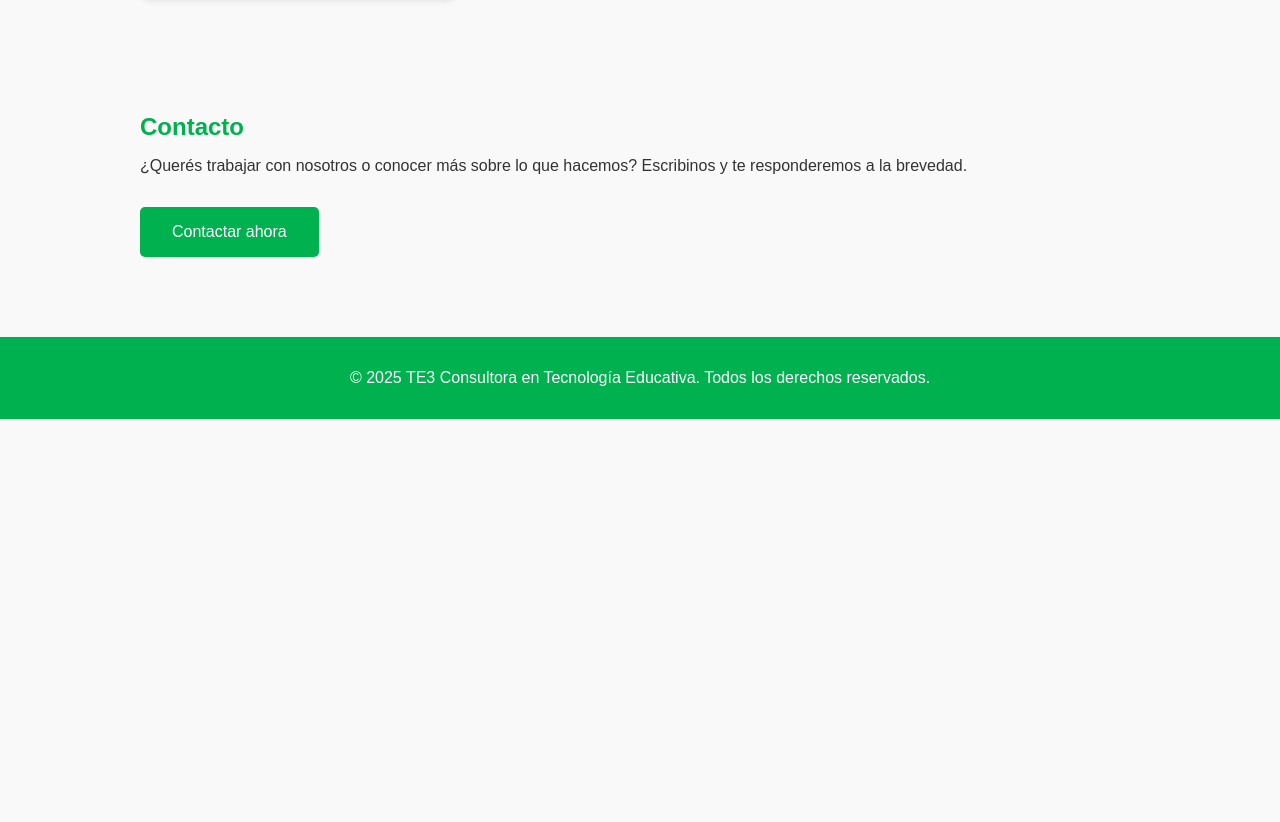
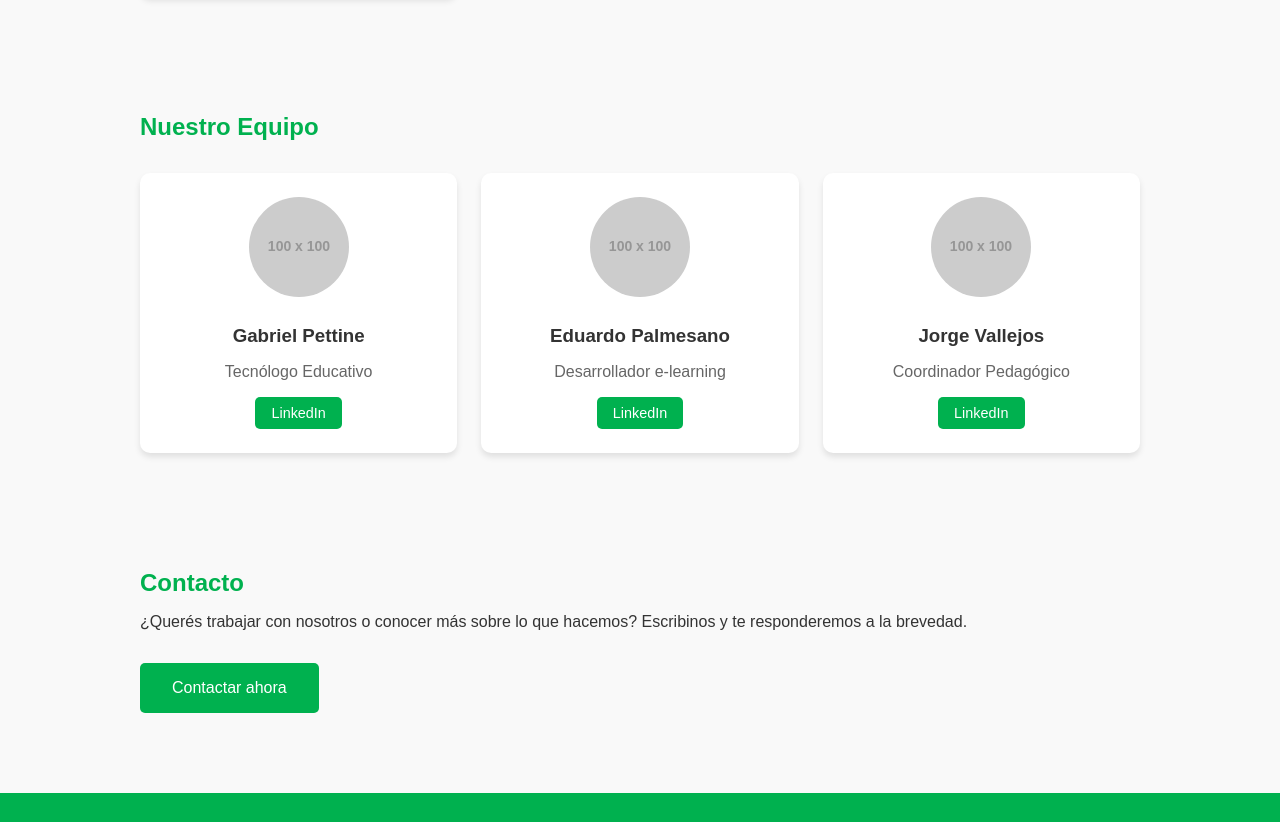
Before and after one commit to GabrielPettine76/te3, a plain HTML site: page index.html in a window 1280 px wide. Shown: the part 996-1818 px from the top of the page. Before the commit the page ends 1415 px from the top, so only its background shows below. Drawn offline with Linux system fonts and the light colour scheme; placeholder pictures from the web are drawn by us.

Commit message:
Update index.html

```diff
--- a/index.html
+++ b/index.html
@@ -70,6 +70,47 @@
     .cta:hover {
       background: #008f3e;
     }
+    /* Estilos para el equipo */
+    .team {
+      display: grid;
+      grid-template-columns: repeat(auto-fit, minmax(250px, 1fr));
+      gap: 1.5rem;
+      margin-top: 2rem;
+    }
+    .member {
+      background: white;
+      padding: 1.5rem;
+      border-radius: 10px;
+      box-shadow: 0 4px 6px rgba(0,0,0,0.1);
+      text-align: center;
+    }
+    .member img {
+      width: 100px;
+      height: 100px;
+      border-radius: 50%;
+      object-fit: cover;
+      margin-bottom: 1rem;
+    }
+    .member h3 {
+      margin: 0.5rem 0;
+      color: #333;
+    }
+    .member p {
+      color: #666;
+      margin-bottom: 1rem;
+    }
+    .member a {
+      display: inline-block;
+      padding: 0.5rem 1rem;
+      background: #00b14f;
+      color: white;
+      border-radius: 5px;
+      text-decoration: none;
+      font-size: 0.9rem;
+    }
+    .member a:hover {
+      background: #008f3e;
+    }
   </style>
 </head>
 <body>
@@ -106,6 +147,31 @@
     </div>
   </section>
 
+  <!-- Nueva sección Equipo -->
+  <section>
+    <h2>Nuestro Equipo</h2>
+    <div class="team">
+      <div class="member">
+        <img src="https://via.placeholder.com/100" alt="Gabriel Pettine">
+        <h3>Gabriel Pettine</h3>
+        <p>Tecnólogo Educativo</p>
+        <a href="https://www.linkedin.com/in/gabriel-pettine" target="_blank">LinkedIn</a>
+      </div>
+      <div class="member">
+        <img src="https://via.placeholder.com/100" alt="Eduardo Palmesano">
+        <h3>Eduardo Palmesano</h3>
+        <p>Desarrollador e-learning</p>
+        <a href="https://www.linkedin.com/in/eduardo-palmesano" target="_blank">LinkedIn</a>
+      </div>
+      <div class="member">
+        <img src="https://via.placeholder.com/100" alt="Jorge Vallejos">
+        <h3>Jorge Vallejos</h3>
+        <p>Coordinador Pedagógico</p>
+        <a href="https://www.linkedin.com/in/jorge-vallejos" target="_blank">LinkedIn</a>
+      </div>
+    </div>
+  </section>
+
   <section>
     <h2>Contacto</h2>
     <p>¿Querés trabajar con nosotros o conocer más sobre lo que hacemos? Escribinos y te responderemos a la brevedad.</p>
```
